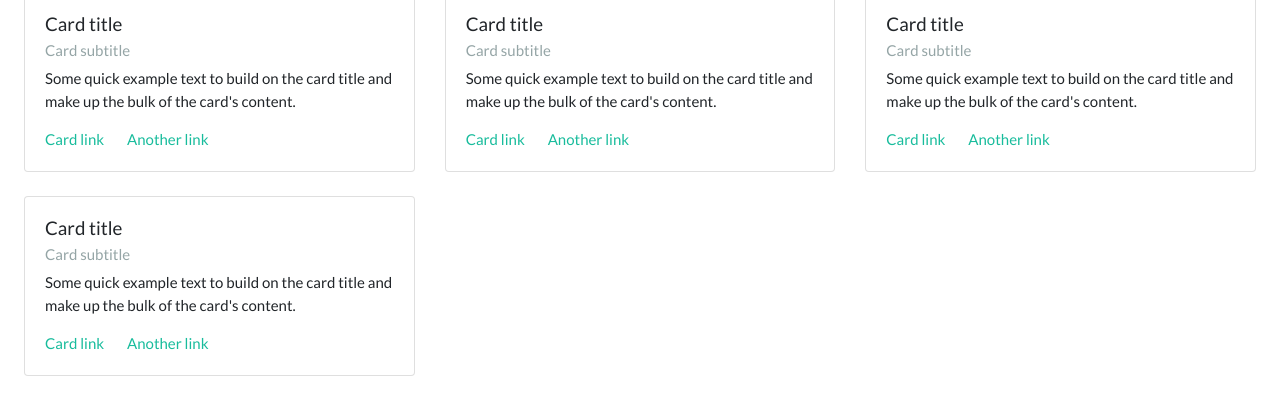
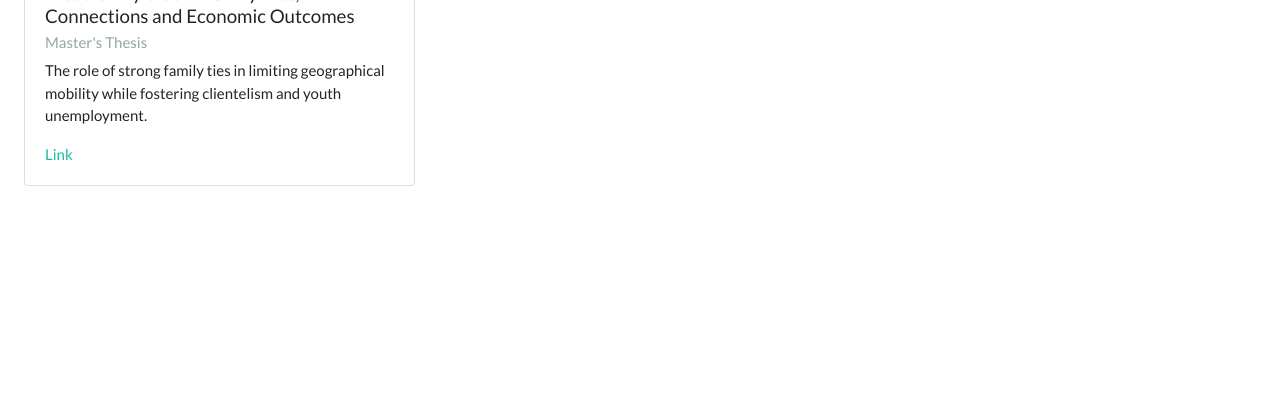
Before and after one commit to dmatina/dmatina.github.io, a plain HTML site: page research.html in a window 1280 px wide. Shown: the part 271-689 px from the top of the page. Drawn offline with nearby package versions, Linux system fonts and the light colour scheme.

Commit message:
Website Pages Created

```diff
--- a/research.html
+++ b/research.html
@@ -29,7 +29,7 @@
           <a class="nav-link active" href="research.html">Research</a>
         </li>
         <li class="nav-item">
-          <a class="nav-link" href="test-cv.pdf">CV</a>
+          <a class="nav-link" href="cv.pdf">CV</a>
         </li>
       </ul>
     </div>
@@ -39,61 +39,6 @@
 <div class = "container-fluid p-4">
   <h1 class="">List of Research</h1>
 
-  Here are my active and published research projects.
-
-  <h2 class="text-center mt-4">Publications</h2>
-
-  <div class="row row-cols-1 row-cols-md-3">
-
-    <div class="col mb-4">
-      <div class="card">
-        <div class="card-body">
-          <h5 class="card-title">Card title</h5>
-          <h6 class="card-subtitle mb-2 text-muted">Card subtitle</h6>
-          <p class="card-text">Some quick example text to build on the card title and make up the bulk of the card's content.</p>
-          <a href="#" class="card-link">Card link</a>
-          <a href="#" class="card-link">Another link</a>
-        </div>
-      </div>
-    </div>
-
-    <div class="col mb-4">
-      <div class="card">
-        <div class="card-body">
-          <h5 class="card-title">Card title</h5>
-          <h6 class="card-subtitle mb-2 text-muted">Card subtitle</h6>
-          <p class="card-text">Some quick example text to build on the card title and make up the bulk of the card's content.</p>
-          <a href="#" class="card-link">Card link</a>
-          <a href="#" class="card-link">Another link</a>
-        </div>
-      </div>
-    </div>
-
-    <div class="col mb-4">
-      <div class="card">
-        <div class="card-body">
-          <h5 class="card-title">Card title</h5>
-          <h6 class="card-subtitle mb-2 text-muted">Card subtitle</h6>
-          <p class="card-text">Some quick example text to build on the card title and make up the bulk of the card's content.</p>
-          <a href="#" class="card-link">Card link</a>
-          <a href="#" class="card-link">Another link</a>
-        </div>
-      </div>
-    </div>
-
-    <div class="col mb-4">
-      <div class="card">
-        <div class="card-body">
-          <h5 class="card-title">Card title</h5>
-          <h6 class="card-subtitle mb-2 text-muted">Card subtitle</h6>
-          <p class="card-text">Some quick example text to build on the card title and make up the bulk of the card's content.</p>
-          <a href="#" class="card-link">Card link</a>
-          <a href="#" class="card-link">Another link</a>
-        </div>
-      </div>
-    </div>
-
-  </div>
 
   <h2 class="text-center mt-4">Work in Progress</h2>
 
@@ -102,11 +47,13 @@
     <div class="col mb-4">
       <div class="card">
         <div class="card-body">
-          <h5 class="card-title">Card title</h5>
-          <h6 class="card-subtitle mb-2 text-muted">Card subtitle</h6>
-          <p class="card-text">Some quick example text to build on the card title and make up the bulk of the card's content.</p>
-          <a href="#" class="card-link">Card link</a>
-          <a href="#" class="card-link">Another link</a>
+          <h5 class="card-title">Blood of my blood?
+            Family Ties, Connections
+            and Economic Outcomes</h5>
+          <h6 class="card-subtitle mb-2 text-muted">Master's Thesis</h6>
+          <p class="card-text">The role of strong family ties in limiting geographical mobility while fostering clientelism and youth unemployment.</p>
+          <a href="Thesis.pdf" class="card-link">Link</a>
+
         </div>
       </div>
     </div>
```
Also changed, not shown: about.html (+14 -4 lines), index.html (+9 -10 lines), profile.jpeg, 4 other files.
